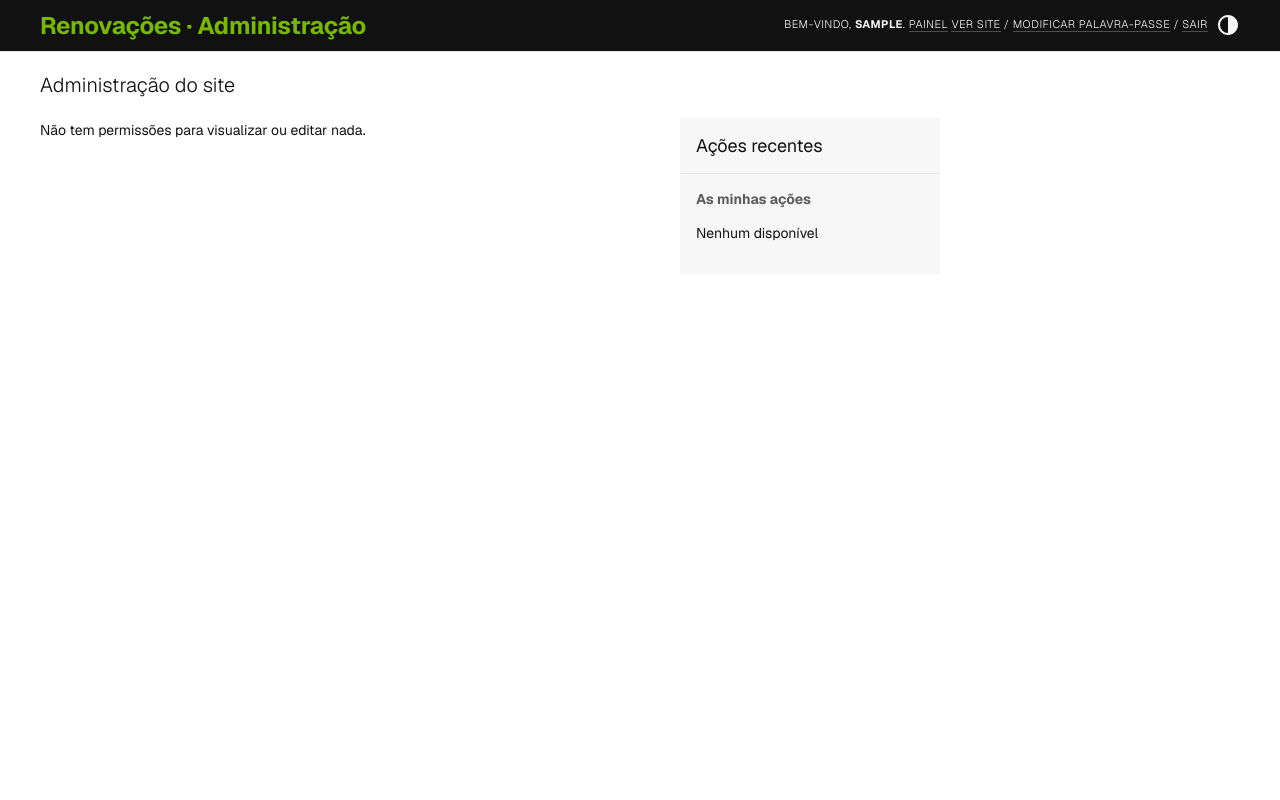
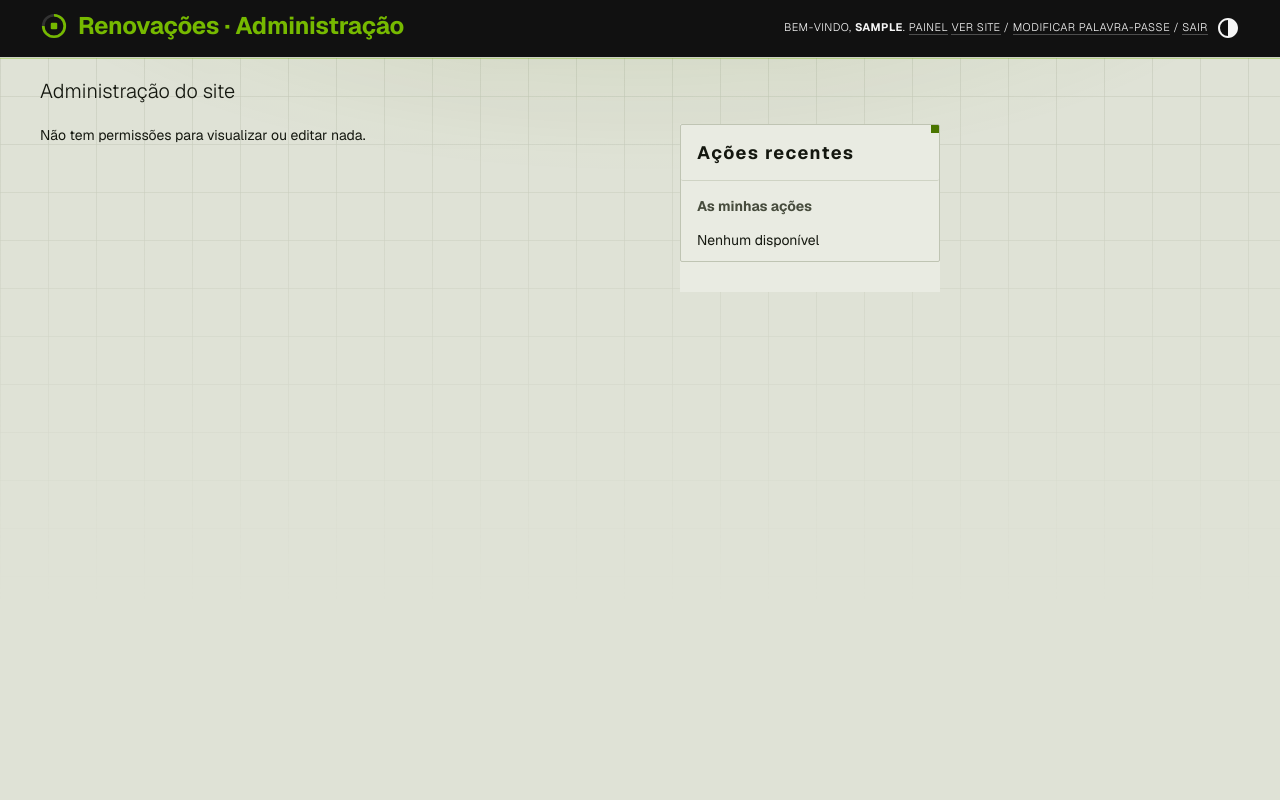
Before and after one commit to manuelmtidi-lab/renovacoes-web, a Django app: page /admin/ in a window 1280 px wide. Run offline with Django 5.2, Linux system fonts and the light colour scheme; the visitor is signed in with stand-in values (Sample User, id 1); data comes from the database, SQL or seed files in the repository; data that the repository does not hold is empty.

Commit message:
Admin com a identidade do painel

```diff
--- a/static/css/admin.css
+++ b/static/css/admin.css
@@ -13,9 +13,9 @@ html[data-theme="light"] {
   --primary-fg: #ffffff;
   --secondary: #111111;
   --accent: #76b900;
-  --body-fg: #111111;
-  --body-bg: #ffffff;
-  --body-quiet-color: #5c5c5c;
+  --body-fg: #14170f;
+  --body-bg: #dfe2d6;
+  --body-quiet-color: #474c3d;
   --body-medium-color: #333333;
   --body-loud-color: #000000;
   --header-color: #f5f5f5;
@@ -28,15 +28,15 @@ html[data-theme="light"] {
   --link-fg: #4a7500;
   --link-hover-color: #2f4d00;
   --link-selected-fg: #4a7500;
-  --hairline-color: #e4e4e4;
-  --border-color: #dcdcdc;
+  --hairline-color: #cfd3c4;
+  --border-color: #bfc4b3;
   --error-fg: #c62828;
   --message-success-bg: #eaf5d6;
   --message-warning-bg: #fff3d6;
   --message-error-bg: #fde8e6;
   --darkest-bg: #111111;
   --darker-bg: #5c5c5c;
-  --darkened-bg: #f7f7f7;
+  --darkened-bg: #e9ebe2;
   --selected-bg: #eef5e1;
   --selected-row: #f3f8ea;
   --button-fg: #ffffff;
@@ -158,3 +158,114 @@ input[type="url"], input[type="date"], input[type="time"], select, textarea {
 #header { border-bottom: 1px solid var(--hairline-color); }
 #site-name a { font-weight: 700; letter-spacing: -0.01em; }
 #changelist table thead th { font-weight: 600; }
+
+/* parte-2: identidade do painel */
+:root { --c-accent: var(--button-bg); --c-line: var(--border-color); --ease: cubic-bezier(0.22, 1, 0.36, 1); }
+
+body { isolation: isolate; }
+body::before {
+  content: "";
+  position: fixed;
+  inset: 0;
+  z-index: -1;
+  pointer-events: none;
+  background-image:
+    radial-gradient(60rem 24rem at 50% -6rem, color-mix(in oklab, var(--button-bg) 14%, transparent), transparent 70%),
+    linear-gradient(to right, color-mix(in oklab, var(--border-color) 55%, transparent) 1px, transparent 1px),
+    linear-gradient(to bottom, color-mix(in oklab, var(--border-color) 55%, transparent) 1px, transparent 1px);
+  background-size: auto, 48px 48px, 48px 48px;
+  -webkit-mask-image: linear-gradient(to bottom, #000 0%, transparent 75%);
+  mask-image: linear-gradient(to bottom, #000 0%, transparent 75%);
+}
+
+/* Título com o logótipo */
+.admin-marca { display: inline-flex; align-items: center; gap: 0.625rem; }
+#header .logo-marca { --c-accent: #76b900; --c-line: #333333; flex: none; }
+#header { border-bottom: 1px solid var(--hairline-color); box-shadow: 0 1px 0 color-mix(in oklab, #76b900 35%, transparent); }
+
+/* Blocos como cartões do painel: borda fina e quadrado verde no canto */
+#content .module {
+  position: relative;
+  overflow: hidden;
+  background: var(--darkened-bg);
+  border: 1px solid var(--border-color);
+  border-radius: 2px;
+  transition: border-color 150ms var(--ease);
+}
+#content .module::before {
+  content: "";
+  position: absolute;
+  top: 0;
+  right: 0;
+  width: 10px;
+  height: 10px;
+  background: var(--button-bg);
+  transform: scale(0.8);
+  transform-origin: top right;
+  transition: transform 180ms var(--ease);
+}
+#content .module:hover { border-color: color-mix(in oklab, var(--button-bg) 45%, var(--border-color)); }
+#content .module:hover::before { transform: scale(1); }
+.module caption, .module h2 {
+  padding: 0.625rem 0.75rem;
+  font-size: 0.6875rem;
+  font-weight: 700;
+  letter-spacing: 0.08em;
+  color: var(--body-quiet-color);
+  background: color-mix(in oklab, var(--border-color) 45%, var(--darkened-bg));
+}
+.module caption a, .module h2 a { color: inherit; }
+.module caption a:hover, .module h2 a:hover { color: var(--link-fg); }
+
+/* Painel inicial: os blocos das aplicações em grelha */
+.dashboard #content-main { display: grid; grid-template-columns: repeat(auto-fill, minmax(22rem, 1fr)); gap: 1rem; align-content: start; }
+.dashboard #content-main .module { margin: 0; }
+
+/* Linhas: barra verde à esquerda no hover */
+.module tbody tr:hover > *, #result_list tbody tr:hover > * { background: var(--selected-row); }
+.module tbody tr:hover > :first-child, #result_list tbody tr:hover > :first-child { box-shadow: inset 2px 0 0 var(--button-bg); }
+
+/* parte-3: formularios e listas */
+input[type="text"], input[type="email"], input[type="password"], input[type="number"],
+input[type="url"], input[type="date"], input[type="time"], input[type="search"], select, textarea {
+  color: var(--body-fg);
+  background: var(--body-bg);
+  border: 1px solid var(--border-color);
+  transition: border-color 160ms var(--ease), box-shadow 200ms var(--ease);
+}
+input:focus, select:focus, textarea:focus {
+  outline: none;
+  border-color: var(--button-bg);
+  box-shadow: 0 0 0 3px color-mix(in oklab, var(--button-bg) 22%, transparent);
+}
+fieldset.module { padding: 0; }
+.form-row { border-bottom: 1px solid var(--hairline-color); }
+.form-row label, .aligned label { font-weight: 600; }
+.errornote, ul.errorlist li { border-radius: 2px; }
+
+/* Botões */
+.button, input[type="submit"], input[type="button"], .object-tools a { transition: background-color 160ms var(--ease), transform 140ms var(--ease); }
+@media (prefers-reduced-motion: no-preference) {
+  .button:hover, input[type="submit"]:hover, .object-tools a:hover { transform: translateY(-1px); }
+  .button:active, input[type="submit"]:active { transform: scale(0.97); }
+}
+.submit-row { background: var(--darkened-bg); border: 1px solid var(--border-color); border-radius: 2px; }
+.object-tools a { border-radius: 2px; }
+
+/* Listas: pesquisa, filtros e paginação */
+#changelist-filter { background: var(--darkened-bg); border: 1px solid var(--border-color); border-radius: 2px; }
+#changelist-filter h2 { background: color-mix(in oklab, var(--border-color) 45%, var(--darkened-bg)); color: var(--body-quiet-color); }
+#changelist .actions { background: var(--darkened-bg); border-radius: 2px; }
+#changelist table thead th { background: color-mix(in oklab, var(--border-color) 45%, var(--darkened-bg)); }
+.paginator a:link, .paginator a:visited { border-radius: 2px; }
+.paginator .this-page { color: var(--button-fg); background: var(--button-bg); border-radius: 2px; padding: 2px 6px; }
+
+/* Mensagens com a barra de cor do estado */
+.messagelist li { border-left: 3px solid var(--button-bg); border-radius: 2px; }
+.messagelist li.error { border-left-color: var(--error-fg); }
+.messagelist li.warning { border-left-color: #ef9100; }
+
+/* Página de entrada do admin */
+.login #container { background: var(--darkened-bg); border: 1px solid var(--border-color); border-radius: 2px; overflow: hidden; }
+.login #content { padding: 1.5rem; }
+.login #header { justify-content: center; }
--- a/templates/admin/base_site.html
+++ b/templates/admin/base_site.html
@@ -3,10 +3,10 @@
 
 {% block title %}{% if subtitle %}{{ subtitle }} | {% endif %}{{ title }} | Administração · Renovações{% endblock %}
 
-{% block extrastyle %}{{ block.super }}<link rel="stylesheet" href="{% static 'css/admin.css' %}">{% endblock %}
+{% block extrastyle %}{{ block.super }}<link rel="stylesheet" href="{% static 'css/admin.css' %}?v=2">{% endblock %}
 
 {% block branding %}
-<div id="site-name"><a href="{% url 'admin:index' %}">Renovações · Administração</a></div>
+<div id="site-name"><a href="{% url 'admin:index' %}" class="admin-marca">{% include "components/logo.html" with tamanho="28" %}<span>Renovações · Administração</span></a></div>
 {% endblock %}
 
 {% block userlinks %}<a href="{% url 'inicio' %}">Painel</a> {{ block.super }}{% endblock %}
```
